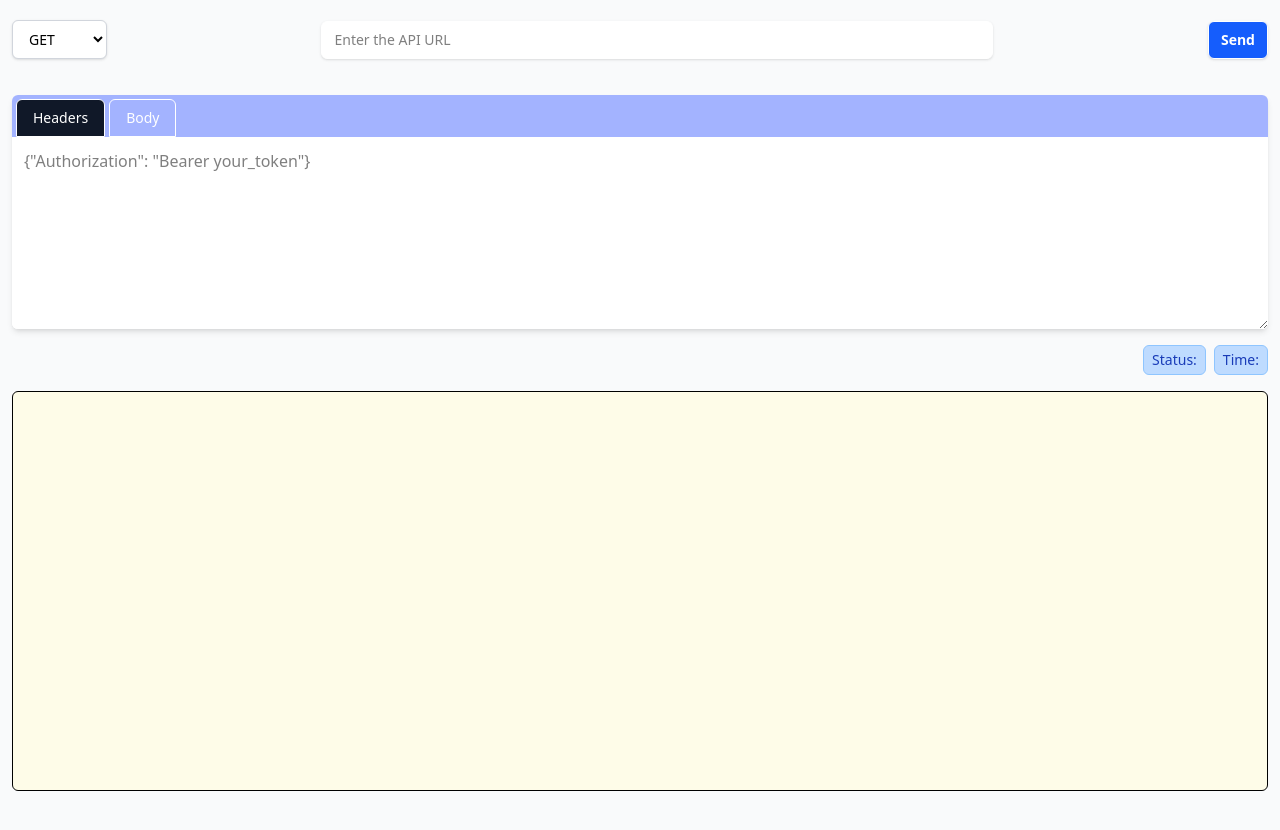
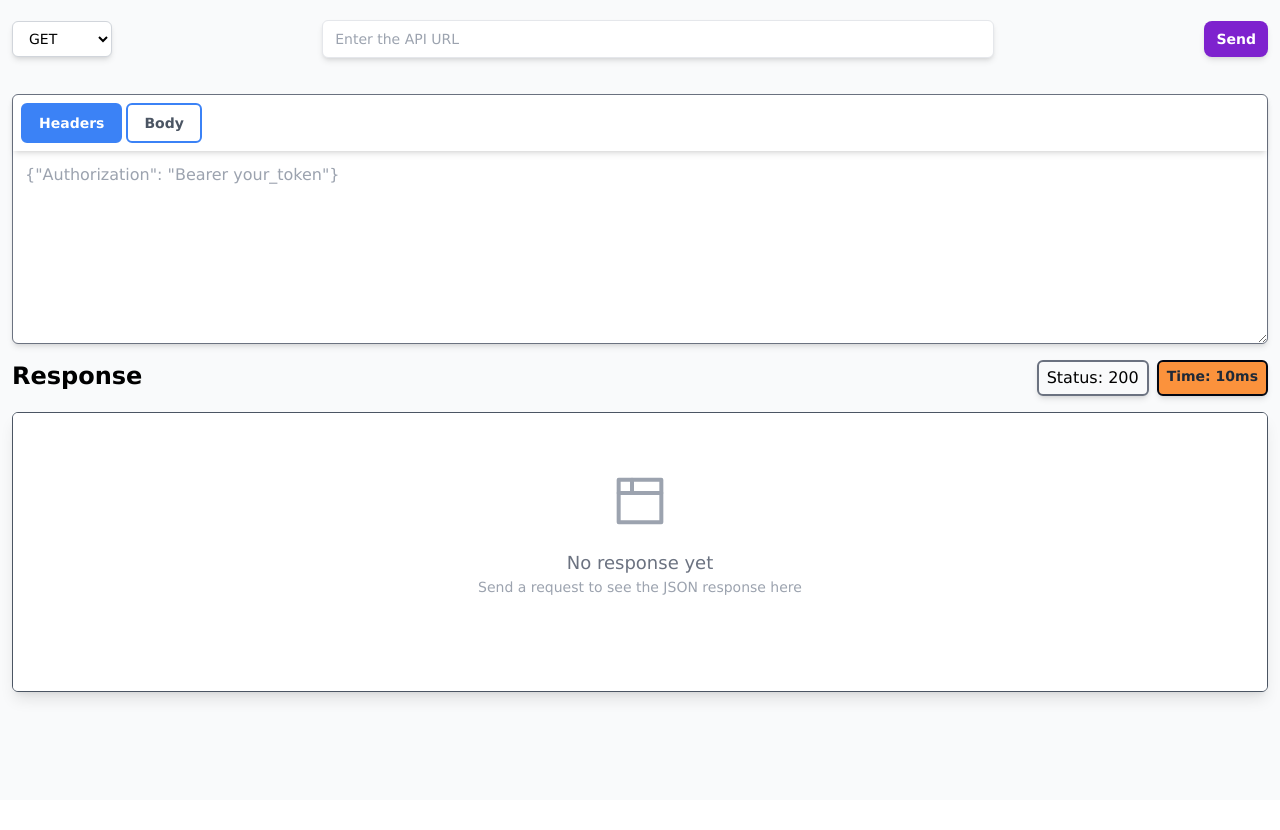
Before and after one commit to pradeepkumarverma1/x-http-client, a website built with Vite: page index.html in a window 1280 px wide. After the commit the page ends 800 px from the top, so only its background shows below. Built offline with nearby package versions, Linux system fonts and the light colour scheme.

Commit message:
UI updated

```diff
--- a/index.html
+++ b/index.html
@@ -5,7 +5,9 @@
   <meta charset="UTF-8" />
   <link rel="icon" type="image/svg+xml" href="/vite.svg" />
   <meta name="viewport" content="width=device-width, initial-scale=1.0" />
-  <title>XHttpClient</title>
+  <title>XHttpClient - A Powerful API Request & Response Tester</title>
+  <meta name="description"
+    content="XHttpClient is an easy-to-use API client for sending HTTP requests, testing endpoints, and viewing responses in real-time. Perfect for developers and testers." />
 </head>
 
 <body>
--- a/package.json
+++ b/package.json
@@ -13,7 +13,8 @@
     "vite": "^6.2.0"
   },
   "dependencies": {
-    "@tailwindcss/vite": "^4.1.3",
-    "tailwindcss": "^4.1.3"
+    "tailwindcss": "^3.4.17",
+    "postcss": "^8.4.49",
+    "autoprefixer": "^10.4.20"
   }
 }
--- /dev/null
+++ b/postcss.config.js
@@ -0,0 +1,6 @@
+export default {
+    plugins: {
+        tailwindcss: {},
+        autoprefixer: {},
+    },
+}
--- a/src/components/general/get-badges.ts
+++ b/src/components/general/get-badges.ts
@@ -1,27 +1,48 @@
 import Badge from "../ui/badge"
 
-const StatusBadge = (text: string = '') => {
-    const statusBadge = Badge({ text: `Status: ${text}` });
+const StatusBadge = (text: string = '200') => {
+    const statusBadge = Badge({
+        text: `Status: ${text}`,
+        classes: 'border-gray-500 border-2'
+    });
     return statusBadge;
 }
 
-const TimeBadge = (text: string = '') => {
-    const timeBadge = Badge({ text: `Time: ${text}` });
+const TimeBadge = (text: string = '10ms') => {
+    const timeBadge = Badge({
+        text: `Time: ${text}`,
+        classes: 'border-gray-950 border-2 bg-orange-400 text-sm text-gray-800 font-bold'
+    });
     return timeBadge;
 }
 
 const ResponseBadges = () => {
     const resBadgeDiv = document.createElement('div');
-    resBadgeDiv.className = 'flex gap-2 justify-end';
+    resBadgeDiv.className = 'flex gap-2 justify-between';
+
+    /**
+     * Create a title to display on the response div
+     */
+    const responseDivTitle = document.createElement('div');
+    responseDivTitle.innerText = 'Response';
+    responseDivTitle.className = 'text-2xl font-bold'
+    resBadgeDiv.appendChild(responseDivTitle);
 
     const statusBadge = StatusBadge();
     const timeBadge = TimeBadge();
 
     /**
+     * Create a div to hold all the badges
+     */
+    const badgeDiv = document.createElement('div');
+    badgeDiv.className = 'flex gap-2'
+    badgeDiv.appendChild(statusBadge);
+    badgeDiv.appendChild(timeBadge);
+
+    /**
      * Append the both Status badge and Time Badge
      */
-    resBadgeDiv.appendChild(statusBadge);
-    resBadgeDiv.appendChild(timeBadge);
+    resBadgeDiv.appendChild(badgeDiv);
 
     return { resBadgeDiv, statusBadge, timeBadge };
 }
--- a/src/components/general/json-res-field.ts
+++ b/src/components/general/json-res-field.ts
@@ -1,6 +1,27 @@
 const JsonDiv = () => {
     const div = document.createElement('div');
-    div.className = 'w-full p-4 border rounded-md bg-yellow-50 text-sm font-mono whitespace-pre-wrap break-words h-100 overflow-y-auto';
+    div.className = 'w-full p-4 border border-gray-600 rounded-md bg-white shadow-lg text-sm whitespace-pre-wrap break-words h-[20em] overflow-y-auto';
+    div.innerHTML = `<div class="text-center">
+                        <div class="flex flex-col items-center justify-center h-full text-gray-500">
+                            <svg
+                            xmlns="http://www.w3.org/2000/svg"
+                            class="w-16 h-16 mb-4 text-gray-400"
+                            viewBox="0 0 24 24"
+                            fill="none"
+                            stroke="currentColor"
+                            stroke-width="1.5"
+                            stroke-linecap="round"
+                            stroke-linejoin="round"
+                            >
+                            <path d="M4 4h16v16H4z" />
+                            <path d="M4 9h16" />
+                            <path d="M9 4v5" />
+                            </svg>
+                            <p class="text-lg font-medium">No response yet</p>
+                            <p class="text-sm text-gray-400">Send a request to see the JSON response here</p>
+                        </div>
+                    </div>
+                    `
 
     return div;
 }
--- a/src/components/ui/badge.ts
+++ b/src/components/ui/badge.ts
@@ -1,11 +1,12 @@
 interface BadgeProps {
     text: string,
     id?: string,
+    classes?: string
 }
 
 const Badge = (props: BadgeProps) => {
     const badge = document.createElement('div');
-    badge.className = 'inline-block w-fit px-2 py-1 rounded-md border border-blue-300 bg-blue-200 text-sm text-blue-800';
+    badge.className = `${props.classes} inline-block w-fit px-2 py-1 rounded-md border shadow-md`;
 
     /**
      * Define the properties
--- a/src/components/ui/button.ts
+++ b/src/components/ui/button.ts
@@ -7,7 +7,7 @@ interface ButtonProps {
 
 const Button = (props: ButtonProps) => {
     const button = document.createElement('button');
-    button.className = 'cursor-pointer bg-blue-600 text-white border border-white rounded-md shadow-sm px-3 py-2 text-sm font-semibold hover:bg-blue-700 focus:outline-none focus:ring-2 focus:ring-blue-500';
+    button.className = 'cursor-pointer bg-purple-700 text-white rounded-lg shadow-md px-3 py-2 text-sm font-semibold hover:bg-blue-700 focus:outline-none focus:ring-2 focus:ring-blue-500';
 
     /**
      * Define the properties
--- a/src/components/ui/drop-down.ts
+++ b/src/components/ui/drop-down.ts
@@ -7,7 +7,7 @@ interface DropDownProps {
 const DropDown = (props: DropDownProps) => {
     const dropDownElement = document.createElement('select');
     dropDownElement.name = props.menuName;
-    dropDownElement.className = 'border border-gray-300 rounded-md bg-white px-3 py-2 text-sm font-medium shadow-sm focus:outline-none focus:ring-2 focus:ring-blue-500';
+    dropDownElement.className = 'border border-gray-300 bg-white rounded-md px-3 py-2 text-sm font-medium shadow-md focus:outline-none focus:ring-2 focus:ring-blue-500';
 
     /**
      * Add the option menu
--- a/src/components/ui/input.ts
+++ b/src/components/ui/input.ts
@@ -11,7 +11,7 @@ interface InputProps {
 const Input = (props: InputProps) => {
   const inputElem = document.createElement('input');
 
-  inputElem.className = 'w-full border-white max-w-2xl border border-gray-300 rounded-md bg-white px-3 py-2 text-sm shadow-sm focus:outline-none focus:ring-2 focus:ring-blue-500';
+  inputElem.className = 'w-full max-w-2xl border rounded-md px-3 py-2 text-sm shadow-md focus:outline-none';
   inputElem.type = props.type;
 
   /**
--- a/src/components/ui/tab.ts
+++ b/src/components/ui/tab.ts
@@ -29,7 +29,7 @@ const TabGroup = () => {
      */
     const mainContainer = document.createElement('div');
     mainContainer.id = 'main-tab-container';
-    mainContainer.className = 'w-full bg-white rounded-md shadow-md';
+    mainContainer.className = 'w-full bg-transparent rounded-md shadow-md border border-gray-500 bg-white';
 
 
     /**
@@ -37,7 +37,7 @@ const TabGroup = () => {
      */
     const tabContainer = document.createElement('div');
     tabContainer.id = 'tab-container';
-    tabContainer.className = 'flex gap-1 pt-1 px-1 bg-indigo-300 rounded-t-md';
+    tabContainer.className = 'flex gap-1 p-2 bg-transparent rounded-t-md shadow-md';
 
 
     /**
@@ -46,7 +46,7 @@ const TabGroup = () => {
      */
     const contentAreaContainer = document.createElement('div');
     contentAreaContainer.id = 'tab-content-area-container';
-    contentAreaContainer.className = 'w-full rounded-b-md bg-white';
+    contentAreaContainer.className = 'w-full rounded-b-md bg-transparent';
 
 
 
@@ -66,15 +66,15 @@ const TabGroup = () => {
         const tab = document.createElement('button');
         tab.innerText = props.text;
         tab.id = `tab-${tabIndex}`;
-        tab.className = `modern-tab cursor-pointer px-4 py-2 text-sm font-medium border border-white rounded-t-md transition-colors duration-150
-        text-gray-600 bg-gray-900 text-white`;
+        tab.className = `modern-tab cursor-pointer px-4 py-2 text-sm font-bold border-2 border-blue-500 rounded-md transition-colors duration-150
+        text-gray-600 bg-blue-500 text-white`;
 
         /**
          * Create the content area for the tab
          */
         const tabContentArea = document.createElement('div');
         tabContentArea.id = `tab-content-${tabIndex}`;
-        tabContentArea.className = `w-full h-48 overflow-y-auto rounded-md bg-white tab-content-area transition-opacity duration-150 ${tabIndex !== 0 ? 'hidden' : ''}`;
+        tabContentArea.className = `w-full h-48 overflow-y-auto rounded-md bg-transparent tab-content-area transition-opacity duration-150 ${tabIndex !== 0 ? 'hidden' : ''}`;
 
         /**
          * If content area item has been provided
@@ -92,7 +92,8 @@ const TabGroup = () => {
          * Remove the border classes from all tabs except the first tab
          */
         if (tabIndex != 0) {
-            tab.classList.remove('bg-gray-900');
+            tab.classList.remove('bg-blue-500');
+            tab.classList.remove('text-white');
         }
 
         /**
@@ -104,12 +105,16 @@ const TabGroup = () => {
              * Get all the tabs and remove their borders
              */
             const allTabs = document.querySelectorAll('.modern-tab');
-            allTabs.forEach(tab => tab.classList.remove('bg-gray-900'));
+            allTabs.forEach(tab => {
+                tab.classList.remove('bg-blue-500');
+                tab.classList.remove('text-white');
+            });
 
             /**
              * Add border to the current active tab
              */
-            tab.classList.add('bg-gray-900');
+            tab.classList.add('bg-blue-500');
+            tab.classList.add('text-white');
 
             /**
              * Get all the content area to add hidden class to them
--- a/src/components/ui/textarea.ts
+++ b/src/components/ui/textarea.ts
@@ -10,7 +10,7 @@ const Textarea = (props: TextareaProps) => {
 
     const textarea = document.createElement('textarea');
     textarea.name = props.name;
-    textarea.className = 'w-full h-full p-3';
+    textarea.className = 'w-full h-full p-3 bg-transparent text-white';
 
     /**
      * Define the properties
--- a/src/style.css
+++ b/src/style.css
@@ -1 +1,33 @@
-@import "tailwindcss";
+@tailwind base;
+@tailwind components;
+@tailwind utilities;
+
+* {
+    font-family: 'Lucida Sans', 'Lucida Sans Regular', 'Lucida Grande', 'Lucida Sans Unicode', Geneva, Verdana, sans-serif;
+}
+
+/* For WebKit browsers (Chrome, Edge, Safari) */
+::-webkit-scrollbar {
+    width: 10px;
+    height: 12px;
+}
+
+::-webkit-scrollbar-track {
+    background: #f1f1f1;
+    border-radius: 10px;
+}
+
+::-webkit-scrollbar-thumb {
+    background: #888;
+    border-radius: 10px;
+}
+
+::-webkit-scrollbar-thumb:hover {
+    background: #555;
+}
+
+/* For Firefox */
+* {
+    scrollbar-width: thin;
+    scrollbar-color: #888 #f1f1f1;
+}
--- /dev/null
+++ b/tailwind.config.js
@@ -0,0 +1,22 @@
+/** @type {import('tailwindcss').Config} */
+export default {
+    darkMode: ["class"],
+    content: ["./index.html", "./src/**/*.{ts,tsx,js,jsx}"],
+    theme: {
+        extend: {
+            colors: {
+                sidebar: {
+                    DEFAULT: 'hsl(var(--sidebar-background))',
+                    foreground: 'hsl(var(--sidebar-foreground))',
+                    primary: 'hsl(var(--sidebar-primary))',
+                    'primary-foreground': 'hsl(var(--sidebar-primary-foreground))',
+                    accent: 'hsl(var(--sidebar-accent))',
+                    'accent-foreground': 'hsl(var(--sidebar-accent-foreground))',
+                    border: 'hsl(var(--sidebar-border))',
+                    ring: 'hsl(var(--sidebar-ring))'
+                }
+            }
+        }
+    },
+    plugins: [],
+}
--- a/vite.config.ts
+++ b/vite.config.ts
@@ -1,8 +1,6 @@
 import { defineConfig } from 'vite'
-import tailwindcss from '@tailwindcss/vite'
 
 export default defineConfig({
     plugins: [
-        tailwindcss(),
     ],
 })
```
Also changed, not shown: src/components/general/send-button.ts (+8 -3 lines), 1 other file.
